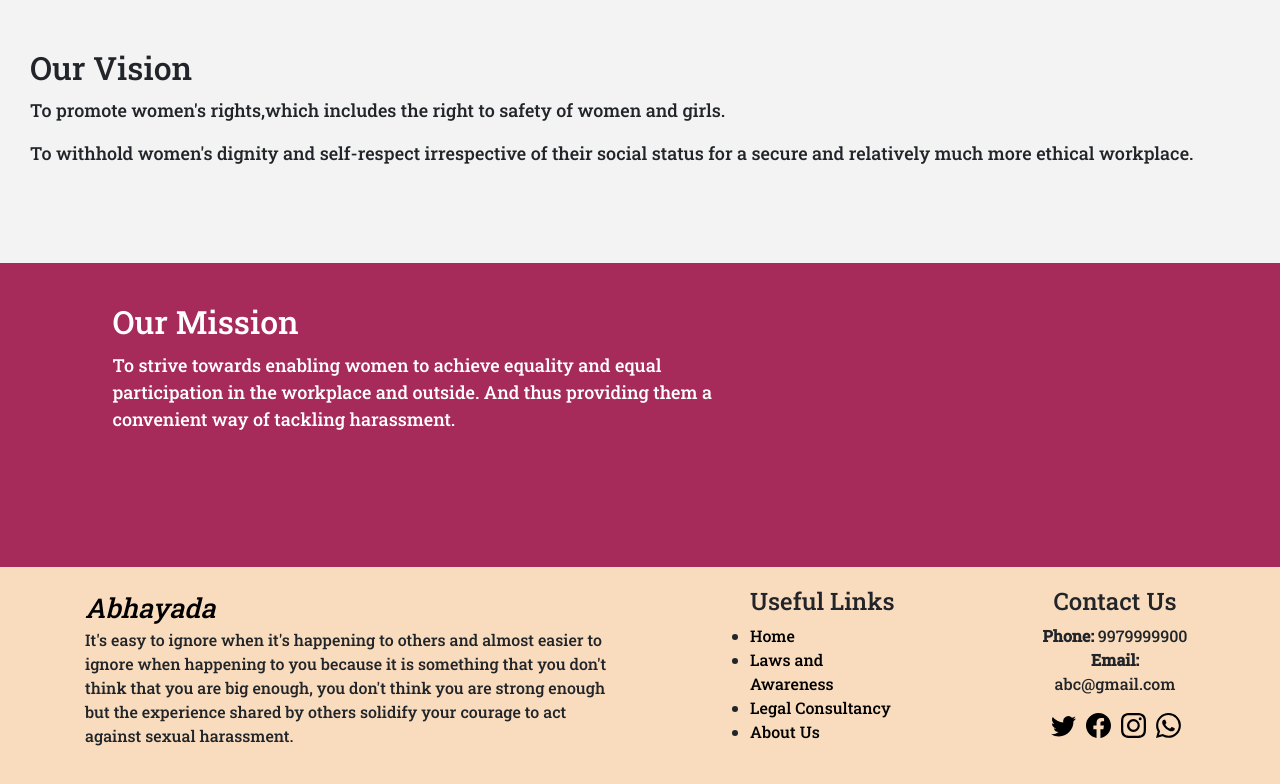
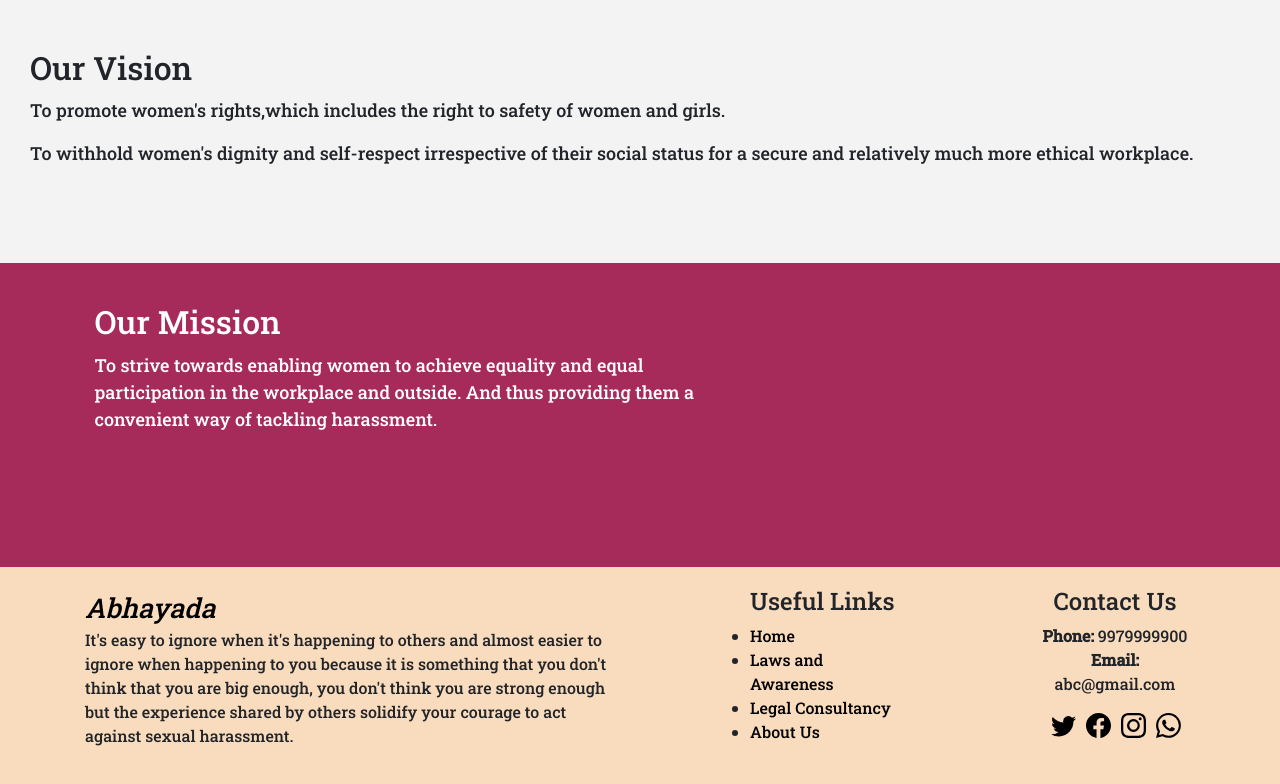
Before and after one commit to Anjalii-bohra/Abhayada.github.io, a PHP site: page /aboutus.php in a window 1280 px wide. Shown: the part 578-1362 px from the top of the page. Run offline with PHP 8.4, Linux system fonts and the light colour scheme.

Commit message:
Update aboutus.css

```diff
--- a/aboutus.css
+++ b/aboutus.css
@@ -24,9 +24,10 @@
 .content-section {
     float: left;
     width: 55%;
-    margin-left: 20px;
+    margin-left: 2px;
     margin-top: 20px;
     color: #fff;
+
 
 }
 
@@ -42,6 +43,10 @@
     height: auto;
 
 }
+
+/* .content-section .content {
+    margin-right: 100px;
+} */
 
 .content-section.title {
     text-transform: uppercase;
@@ -108,3 +113,7 @@
 .logos {
     margin-right: 10px;
 }
+
+/* #content1 {
+    margin-right: 50px;
+} */
```
